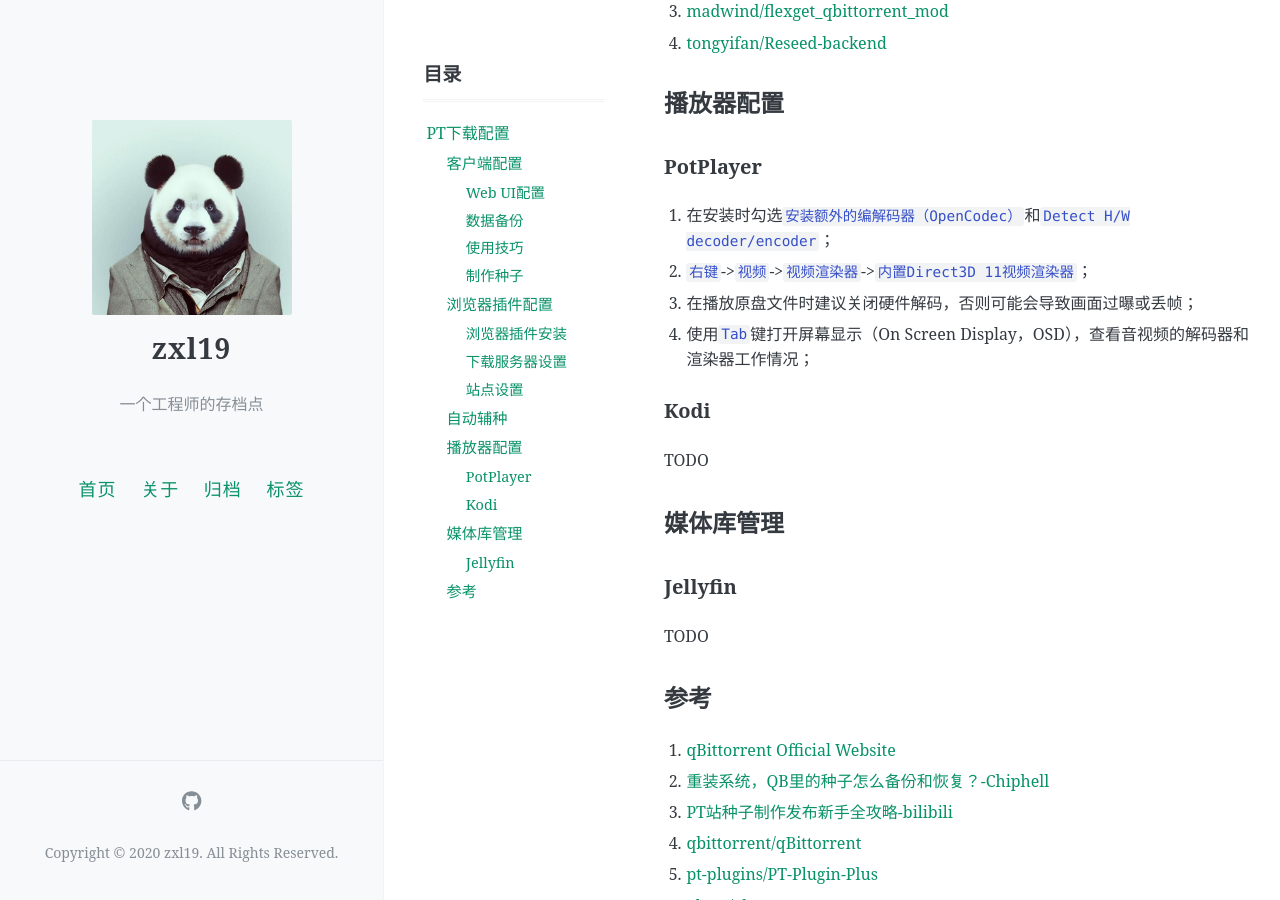
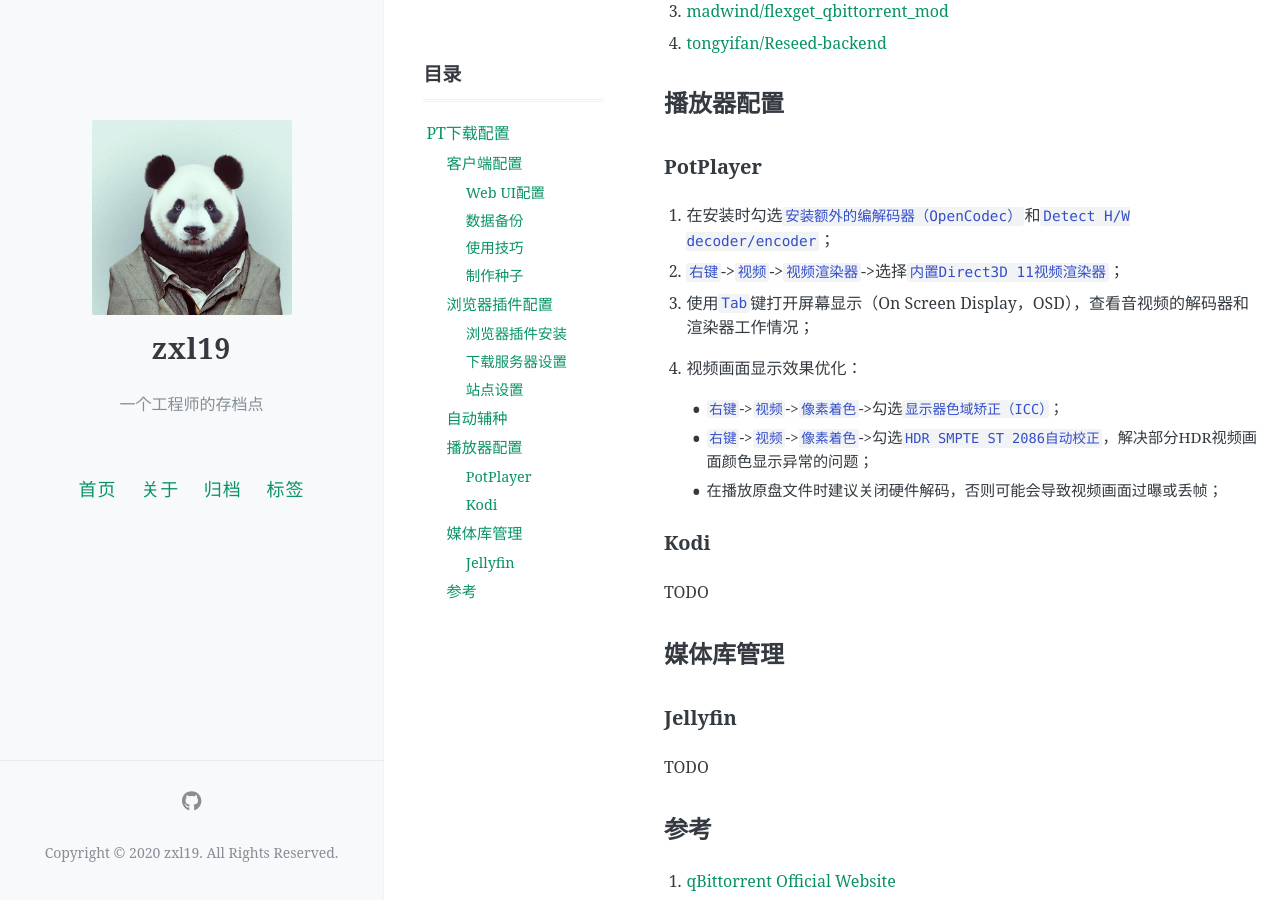
Before and after one commit to zxl19/zxl19.github.io, a Jekyll site: the page built from _posts/2023-09-07-pt-setup.md, in a window 1280 px wide and 900 px high, scrolled down 1969 px. Built offline with Jekyll 4.4.1, drawn with Linux system fonts in a browser that asks for light colours; comment, search, counter and statistics services are not loaded.

Commit message:
docs: update posts

```diff
--- a/_posts/2023-09-07-pt-setup.md
+++ b/_posts/2023-09-07-pt-setup.md
@@ -85,9 +85,13 @@ pinned: false
 ### PotPlayer
 
 1. 在安装时勾选`安装额外的编解码器（OpenCodec）`和`Detect H/W decoder/encoder`；
-2. `右键`->`视频`->`视频渲染器`->`内置Direct3D 11视频渲染器`；
-3. 在播放原盘文件时建议关闭硬件解码，否则可能会导致画面过曝或丢帧；
-4. 使用`Tab`键打开屏幕显示（On Screen Display，OSD），查看音视频的解码器和渲染器工作情况；
+2. `右键`->`视频`->`视频渲染器`->选择`内置Direct3D 11视频渲染器`；
+3. 使用`Tab`键打开屏幕显示（On Screen Display，OSD），查看音视频的解码器和渲染器工作情况；
+4. 视频画面显示效果优化：
+
+    - `右键`->`视频`->`像素着色`->勾选`显示器色域矫正（ICC）`；
+    - `右键`->`视频`->`像素着色`->勾选`HDR SMPTE ST 2086自动校正`，解决部分HDR视频画面颜色显示异常的问题；
+    - 在播放原盘文件时建议关闭硬件解码，否则可能会导致视频画面过曝或丢帧；
 
 ### Kodi
 
```
Also changed, not shown: _posts/2021-05-25-figure-plot.md (+3 -2 lines), _posts/2021-09-15-windows-setup.md (+9 -2 lines), _posts/2022-09-20-personal-blog.md (+8 -7 lines), _posts/2023-03-20-tiling-window.md (+2 -1 lines).
